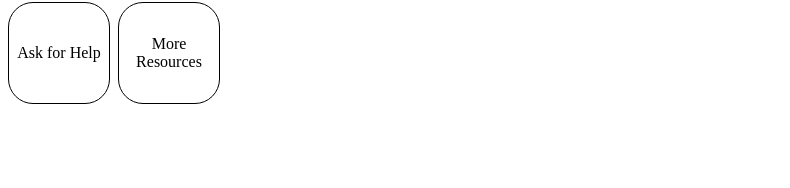
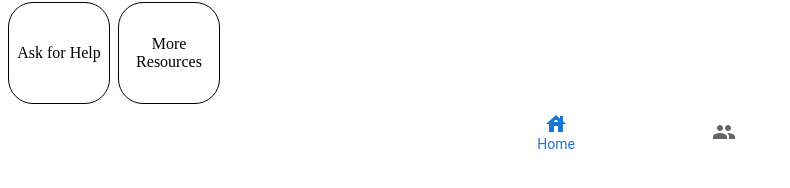
Before and after one commit to cfgchicago23/Team-10, a React (Create React App) app in the folder global-family/: page /ContentPage in a window 1280 px wide. Shown: the part 118-306 px from the top of the page, without its empty margins (0-790 px from the left). Built offline with nearby package versions, Linux system fonts and the light colour scheme.

Commit message:
added a bottom navigation tab bar with animation

```diff
--- a/global-family/package.json
+++ b/global-family/package.json
@@ -3,6 +3,10 @@
   "version": "0.1.0",
   "private": true,
   "dependencies": {
+    "@emotion/react": "^11.11.1",
+    "@emotion/styled": "^11.11.0",
+    "@mui/icons-material": "^5.14.12",
+    "@mui/material": "^5.14.12",
     "@testing-library/jest-dom": "^5.17.0",
     "@testing-library/react": "^13.4.0",
     "@testing-library/user-event": "^13.5.0",
--- a/global-family/src/App.js
+++ b/global-family/src/App.js
@@ -3,21 +3,13 @@ import { BrowserRouter as Router, Routes, Route } from "react-router-dom";
 import Login from "./login_page";
 import ContentPage from "./content_page";
 
+
 const App = () => {
+
   return (
+    <div>
     <Login />
-    // <Router>
-    //   <Routes>
-    //     <Route path="/login" element={<Login />} />
-    //     <Route path="/content" element={<ContentPage />} />
-    //   </Routes>
-    // </Router>
-    // <Router>
-    //   <Routes>
-    //     <Route path="/login" element={<Login />} />
-    //     <Route path="/ContentPage" element={<ContentPage />} />
-    //   </Routes>
-    // </Router>
+    </div>
   );
 };
 
--- a/global-family/src/content_page.js
+++ b/global-family/src/content_page.js
@@ -5,6 +5,10 @@ import './trafficking';
 import './wellness';
 import './help';
 import './resources';
+import { BottomNavigation, BottomNavigationAction }
+    from "@mui/material";
+import HomeIcon from '@mui/icons-material/House'
+import LocationOnIcon from '@mui/icons-material/People'
 
 import {useNavigate} from "react-router-dom";
 
@@ -18,6 +22,7 @@ const Tile = ({ id, onClick, isActive, text, index }) => {
 
 
 const ContentPage = () => {
+  const [value, setValue] = React.useState(0);
   const navigate = useNavigate();
   const [activeTiles, setActiveTiles] = useState([]);
   const titles = ["Trafficking", "Wellness", "Ask for Help", "More Resources"]
@@ -50,6 +55,17 @@ const ContentPage = () => {
   return (
     <div className="App">
       <div className="grid">{renderTiles()}</div>
+      <BottomNavigation
+                value={value}
+                onChange={(e, newValue) => {
+                    setValue(newValue);
+                }}
+            >
+                <BottomNavigationAction label="Home"
+                    icon={<HomeIcon />} />
+                <BottomNavigationAction label="Clubs"
+                    icon={<LocationOnIcon />} />
+            </BottomNavigation>
     </div>
   );
 };
```
Also changed, not shown: 1 other file (tests, documents, lock files or other folders).
